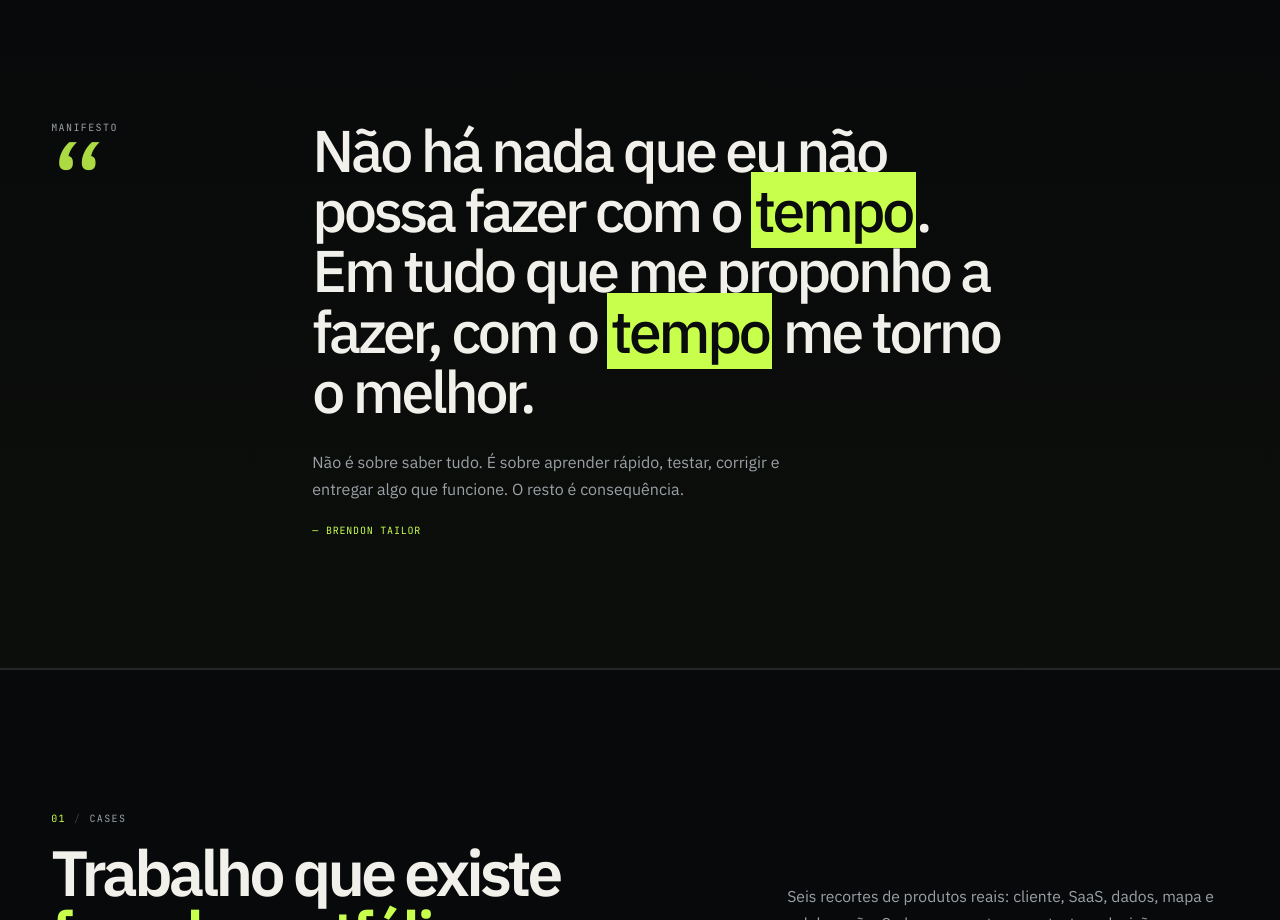
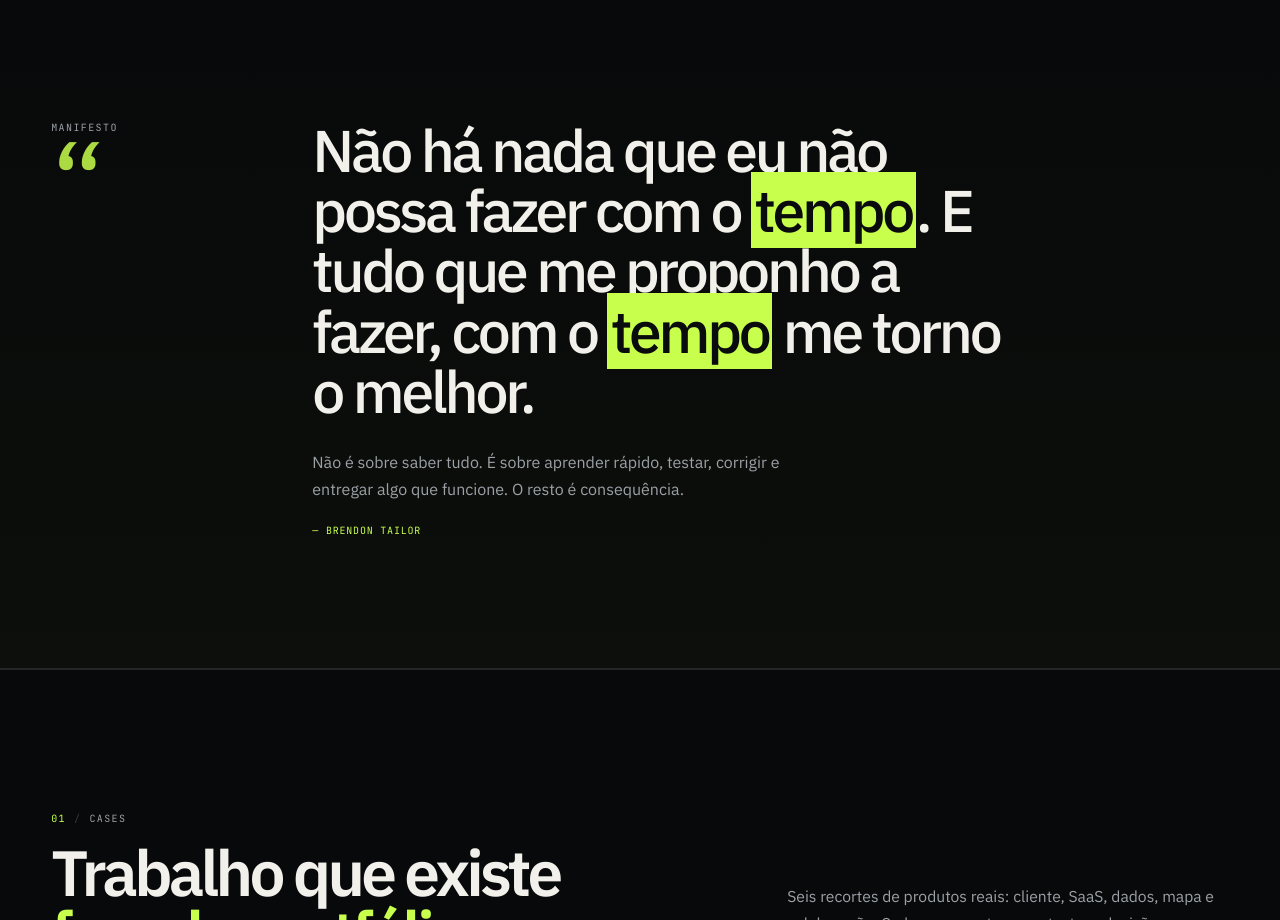
Before and after one commit to Brendontailor/portfolio-site, a Next.js app: page / in a window 1280 px wide. Shown: the part 980-1900 px from the top of the page. Built offline with nearby package versions, Linux system fonts and the light colour scheme; no server answers.

Commit message:
fix: manifesto — frase final ('E tudo que me proponho a fazer')

```diff
--- a/src/data/site.ts
+++ b/src/data/site.ts
@@ -26,7 +26,7 @@ export const site = {
 
 export const manifesto = {
   opening: "Não há nada que eu não possa fazer com o ",
-  continuation: ". Em tudo que me proponho a fazer, com o ",
+  continuation: ". E tudo que me proponho a fazer, com o ",
   closing: " me torno o melhor.",
 } as const;
 
```
